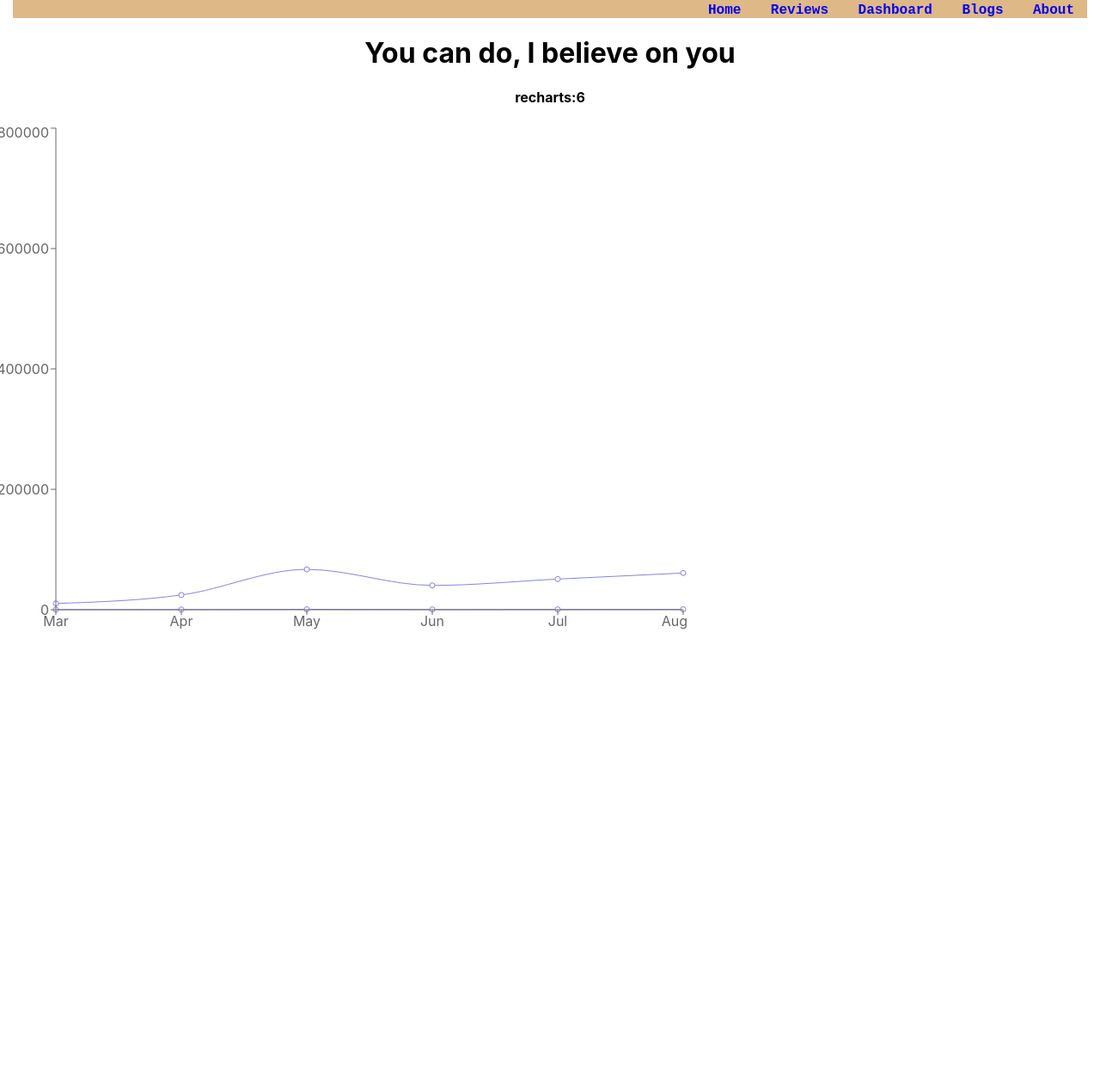
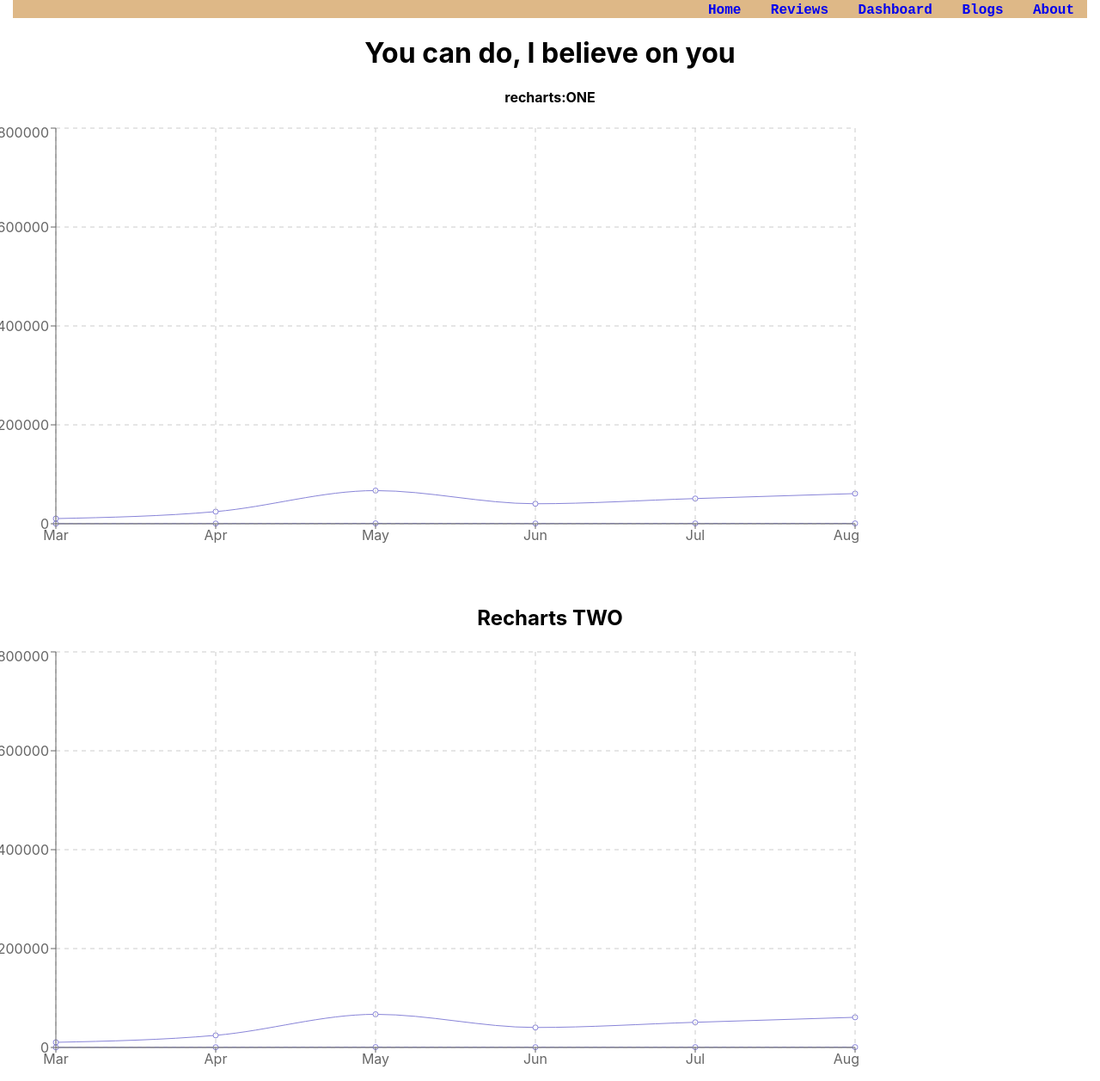
Before and after one commit to Enahaque/My-Rest-Assignment_9, a React (Create React App) app: page /dashboard in a window 1280 px wide. Shown: the whole page at 86% size. Before the commit the page ends 800 px from the top, so only its background shows below. Built offline with nearby package versions, Linux system fonts and the light colour scheme.

Commit message:
testing rechats

```diff
--- a/src/components/Dashboard/Dashboard.js
+++ b/src/components/Dashboard/Dashboard.js
@@ -1,5 +1,5 @@
 import React from 'react';
-import { LineChart, Line,XAxis,YAxis,Tooltip } from 'recharts';
+import { LineChart, Line,XAxis,YAxis,Tooltip,CartesianGrid } from 'recharts';
 
 const Dashboard = () => {
     // const data = [
@@ -48,14 +48,26 @@ const Dashboard = () => {
 
     return (
         <div>
-            <h4>recharts:{data.length}</h4>
-            <LineChart width={800} height={600} data={data}>
+            <h4>recharts:ONE</h4>
+            <LineChart width={1000} height={500} data={data}>
                 <Line type="monotone" dataKey="sell" stroke="#8884d8" />
                 <Line type="monotone" dataKey="revenue" stroke="#8884d8" />
+                <CartesianGrid stroke="#ccc" strokeDasharray="5 5" />
                 <XAxis dataKey="month"></XAxis>
                 <YAxis dataKey="investment" ></YAxis>
                 <Tooltip />
             </LineChart>
+            <br /><br />
+            <h2>Recharts TWO</h2>
+            <LineChart width={1000} height={500} data={data}>
+                <Line type="monotone" dataKey="sell" stroke="#8884d8" />
+                <Line type="monotone" dataKey="revenue" stroke="#8884d8" />
+                <CartesianGrid stroke="#ccc" strokeDasharray="5 5" />
+                <XAxis dataKey="month"></XAxis>
+                <YAxis dataKey="investment" ></YAxis>
+                <Tooltip />
+            </LineChart>
+
         </div>
     );
 };
```
